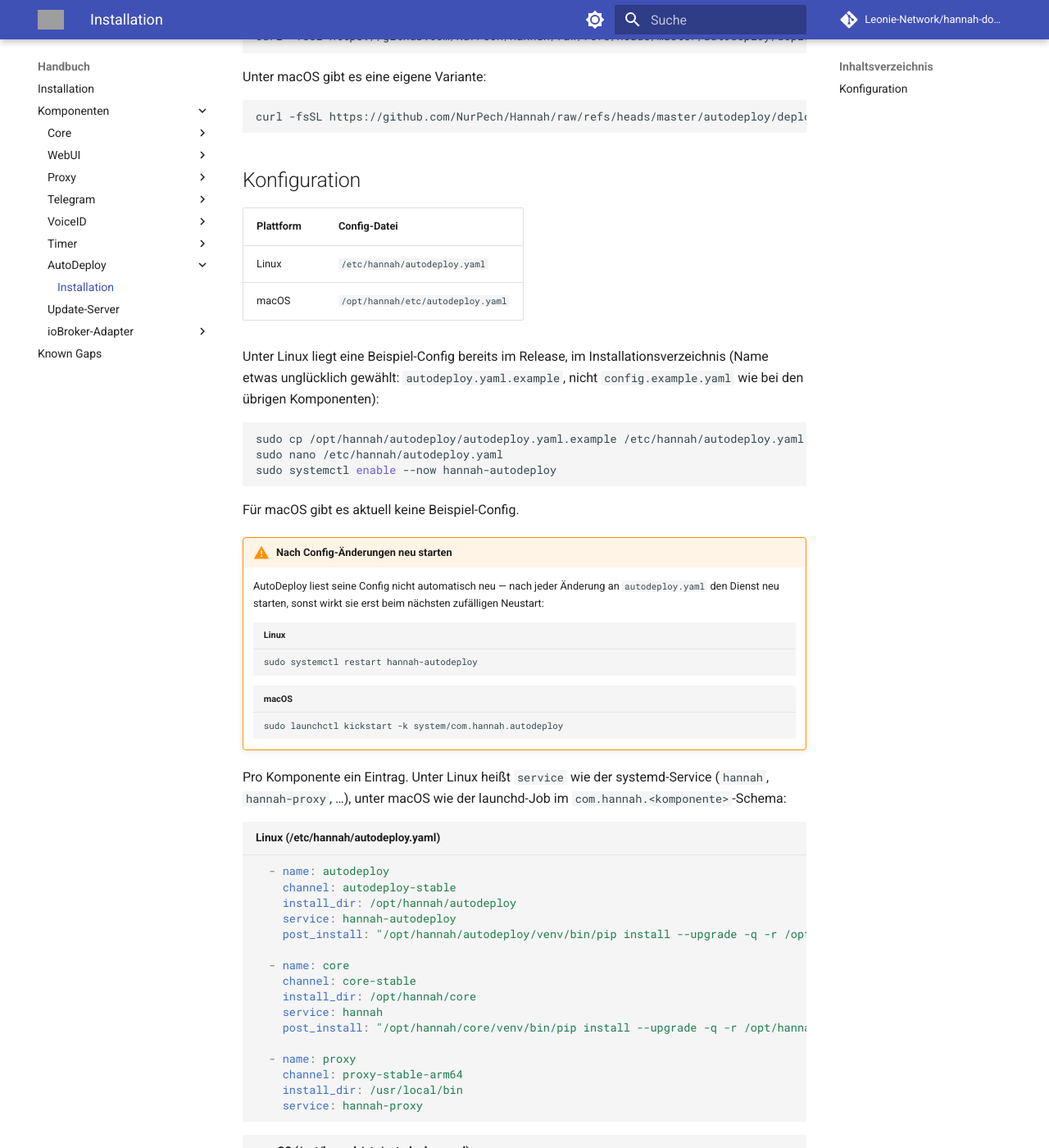
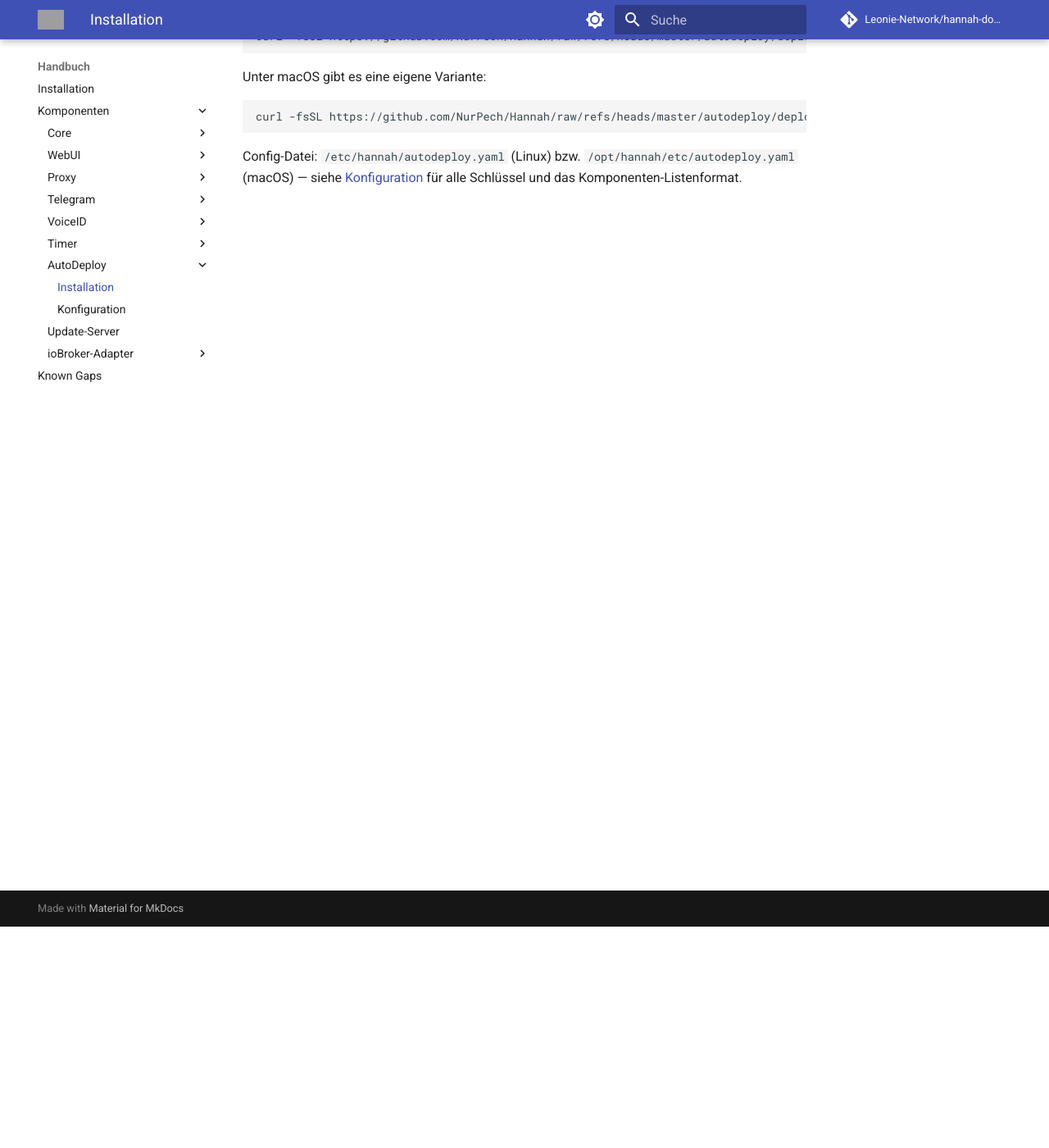
Before and after one commit to Leonie-Network/hannah-docs, an MkDocs documentation site: the page built from docs/components/autodeploy/installation.md, in a window 1280 px wide and 1400 px high, scrolled down 270 px. Shown: the whole window at 82% size. Built offline with MkDocs 1.6.1 and Material for MkDocs 9.7.7, drawn with Linux system fonts in a browser that asks for light colours; comment, search, counter and statistics services are not loaded; some of the changed text lies outside the part shown; grey boxes are pictures that could not be loaded.

Commit message:
docs: add Konfiguration pages for WebUI, Proxy, Telegram, VoiceID, AutoDeploy
Renamed Core's "Einstellungen" to "Konfiguration" for consistency and gave
every non-Core component the same section, describing its config.yaml (or
autodeploy.yaml) keys in full - unlike Core, these components have no
DB-backed settings split, config.yaml is the whole story.

AutoDeploy's config docs move out of installation.md into their own page,
same as the others; installation.md now just points at it.

````diff
--- a/docs/components/autodeploy/installation.md
+++ b/docs/components/autodeploy/installation.md
@@ -13,78 +13,6 @@ Unter macOS gibt es eine eigene Variante:
 curl -fsSL https://github.com/NurPech/Hannah/raw/refs/heads/master/autodeploy/deploy/install-macos.sh | sudo bash
 ```
 
-## Konfiguration
-
-| Plattform | Config-Datei |
-|---|---|
-| Linux | `/etc/hannah/autodeploy.yaml` |
-| macOS | `/opt/hannah/etc/autodeploy.yaml` |
-
-Unter Linux liegt eine Beispiel-Config bereits im Release, im Installationsverzeichnis
-(Name etwas unglücklich gewählt: `autodeploy.yaml.example`, nicht `config.example.yaml`
-wie bei den übrigen Komponenten):
-
-```bash
-sudo cp /opt/hannah/autodeploy/autodeploy.yaml.example /etc/hannah/autodeploy.yaml
-sudo nano /etc/hannah/autodeploy.yaml
-sudo systemctl enable --now hannah-autodeploy
-```
-
-Für macOS gibt es aktuell keine Beispiel-Config.
-
-!!! warning "Nach Config-Änderungen neu starten"
-    AutoDeploy liest seine Config nicht automatisch neu — nach jeder Änderung an
-    `autodeploy.yaml` den Dienst neu starten, sonst wirkt sie erst beim nächsten
-    zufälligen Neustart:
-    ```bash title="Linux"
-    sudo systemctl restart hannah-autodeploy
-    ```
-    ```bash title="macOS"
-    sudo launchctl kickstart -k system/com.hannah.autodeploy
-    ```
-
-Pro Komponente ein Eintrag. Unter Linux heißt `service` wie der systemd-Service
-(`hannah`, `hannah-proxy`, …), unter macOS wie der launchd-Job im
-`com.hannah.<komponente>`-Schema:
-
-```yaml title="Linux (/etc/hannah/autodeploy.yaml)"
-  - name: autodeploy
-    channel: autodeploy-stable
-    install_dir: /opt/hannah/autodeploy
-    service: hannah-autodeploy
-    post_install: "/opt/hannah/autodeploy/venv/bin/pip install --upgrade -q -r /opt/hannah/autodeploy/requirements.txt"
-
-  - name: core
-    channel: core-stable
-    install_dir: /opt/hannah/core
-    service: hannah
-    post_install: "/opt/hannah/core/venv/bin/pip install --upgrade -q -r /opt/hannah/core/requirements.txt"
-
-  - name: proxy
-    channel: proxy-stable-arm64
-    install_dir: /usr/local/bin
-    service: hannah-proxy
-```
-
-```yaml title="macOS (/opt/hannah/etc/autodeploy.yaml)"
-components:
-  - name: autodeploy
-    channel: autodeploy-stable
-    install_dir: /opt/hannah/autodeploy
-    service: com.hannah.autodeploy
-    post_install: "/opt/hannah/autodeploy/venv/bin/pip install -q -r /opt/hannah/autodeploy/requirements.txt"
-
-  - name: voiceid
-    channel: voiceid-stable
-    install_dir: /opt/hannah/voiceid
-    service: com.hannah.voiceid
-    post_install: "/opt/hannah/voiceid/venv/bin/pip install -q -r /opt/hannah/voiceid/requirements.txt"
-```
-
-| Feld | Bedeutung |
-|---|---|
-| `name` | Freier Bezeichner für den Eintrag |
-| `channel` | Release-Kanal auf dem Update-Server, von dem aktualisiert wird |
-| `install_dir` | Installationsverzeichnis der Komponente |
-| `service` | Name des Service (systemd unter Linux, launchd-Job unter macOS), der nach einem Update neugestartet wird |
-| `post_install` | Optional: Befehl, der nach dem Entpacken eines neuen Release läuft (z. B. Python-Dependencies aktualisieren) |
+Config-Datei: `/etc/hannah/autodeploy.yaml` (Linux) bzw. `/opt/hannah/etc/autodeploy.yaml`
+(macOS) — siehe [Konfiguration](configuration.md) für alle Schlüssel und das
+Komponenten-Listenformat.
--- a/mkdocs.yml
+++ b/mkdocs.yml
@@ -37,25 +37,30 @@ nav:
           - Core:
               - Übersicht: components/core/index.md
               - Installation: components/core/installation.md
-              - Einstellungen: components/core/settings.md
+              - Konfiguration: components/core/configuration.md
           - WebUI:
               - Übersicht: components/webui/index.md
               - Installation: components/webui/installation.md
+              - Konfiguration: components/webui/configuration.md
           - Proxy:
               - Übersicht: components/proxy/index.md
               - Installation: components/proxy/installation.md
+              - Konfiguration: components/proxy/configuration.md
           - Telegram:
               - Übersicht: components/telegram/index.md
               - Installation: components/telegram/installation.md
+              - Konfiguration: components/telegram/configuration.md
           - VoiceID:
               - Übersicht: components/voiceid/index.md
               - Installation: components/voiceid/installation.md
+              - Konfiguration: components/voiceid/configuration.md
           - Timer:
               - Übersicht: components/timer/index.md
               - Installation: components/timer/installation.md
           - AutoDeploy:
               - Übersicht: components/autodeploy/index.md
               - Installation: components/autodeploy/installation.md
+              - Konfiguration: components/autodeploy/configuration.md
           - Update-Server:
               - Übersicht: components/update-server/index.md
           - ioBroker-Adapter:
````
Also changed, not shown: docs/components/autodeploy/configuration.md (added, +102 -0 lines), docs/components/core/configuration.md (added, +15 -0 lines), docs/components/core/settings.md (deleted, +0 -10 lines), docs/components/proxy/configuration.md (added, +27 -0 lines), docs/components/telegram/configuration.md (added, +29 -0 lines), docs/components/voiceid/configuration.md (added, +26 -0 lines), docs/components/webui/configuration.md (added, +32 -0 lines).
